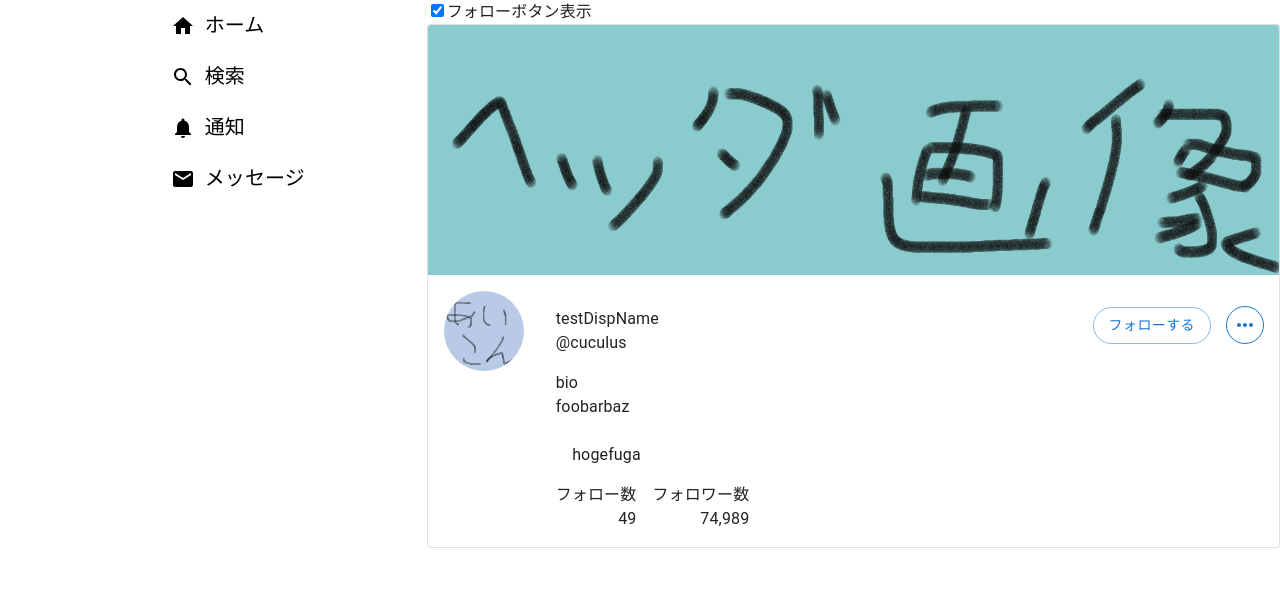
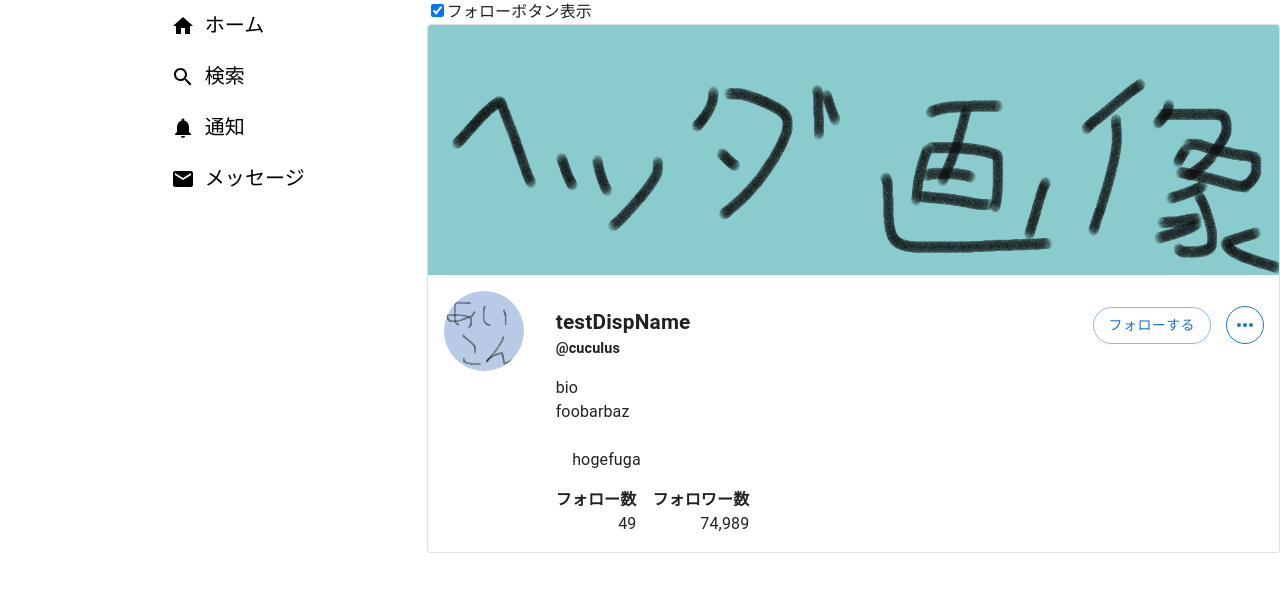
Before and after one commit to cuculus-dev/cuculus, a Next.js app: page /cuculus in a window 1280 px wide. Shown: the top 592 px of the page. Built offline with nearby package versions, Linux system fonts and the light colour scheme.

Commit message:
スタイル調整

```diff
--- a/src/components/user/ProfileCard.tsx
+++ b/src/components/user/ProfileCard.tsx
@@ -57,9 +57,15 @@ const UserIcon = styled(Avatar)`
   */
 `;
 
-const DisplayName = styled(Typography)``;
+const DisplayName = styled(Typography)`
+  font-weight: bold;
+  font-size: 1.3rem;
+`;
 
-const UserName = styled(Typography)``;
+const UserName = styled(Typography)`
+  font-weight: bold;
+  font-size: 0.9rem;
+`;
 
 const Bio = styled(Typography)`
   white-space: pre-wrap;
@@ -141,7 +147,9 @@ export default function ProfileCard({
       onFocus={() => router.prefetch(linkUrl)}
       onClick={() => router.push(linkUrl)}
     >
-      <Typography component={'div'}>{label}</Typography>
+      <Typography component={'div'} fontWeight={'bold'}>
+        {label}
+      </Typography>
       <Typography component={'div'} textAlign={'right'}>
         {delimitedNum(num)}
       </Typography>
```
